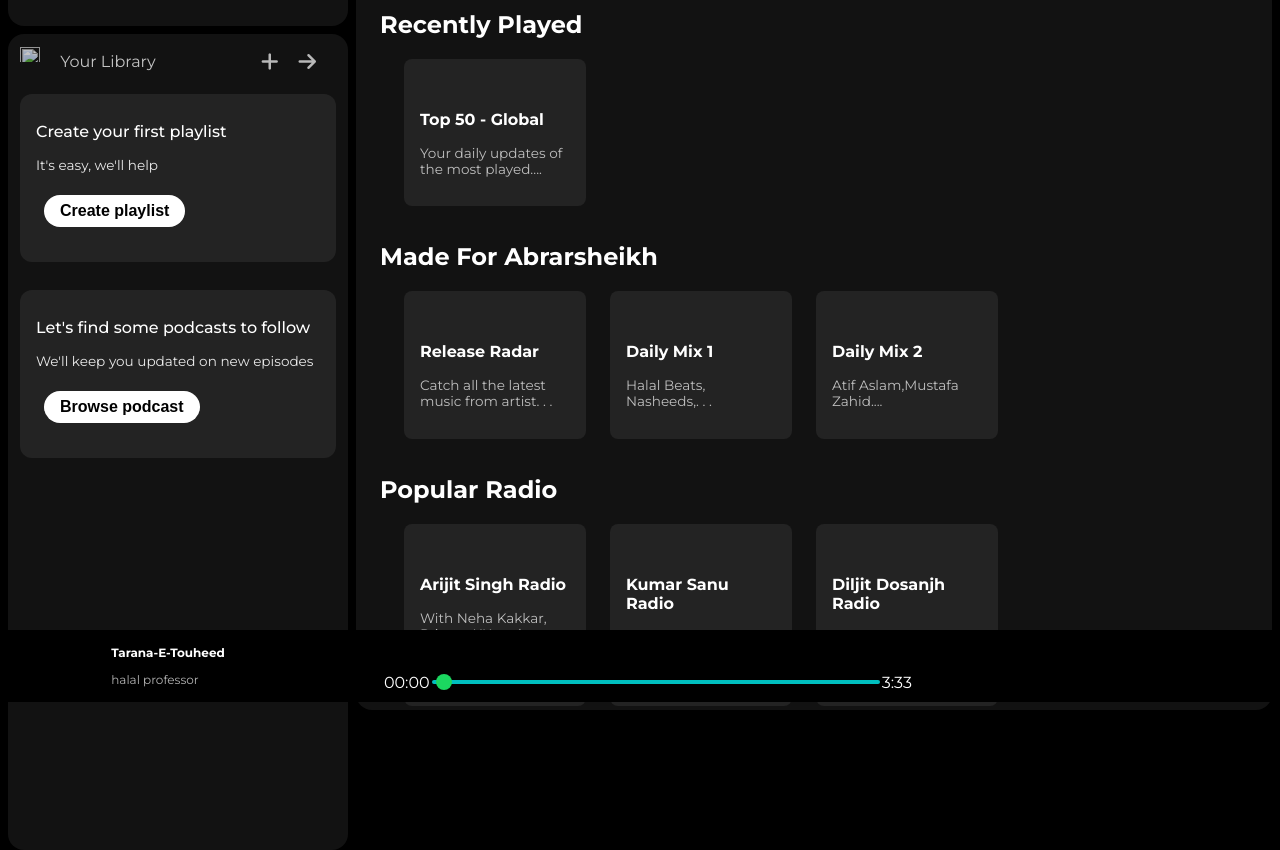
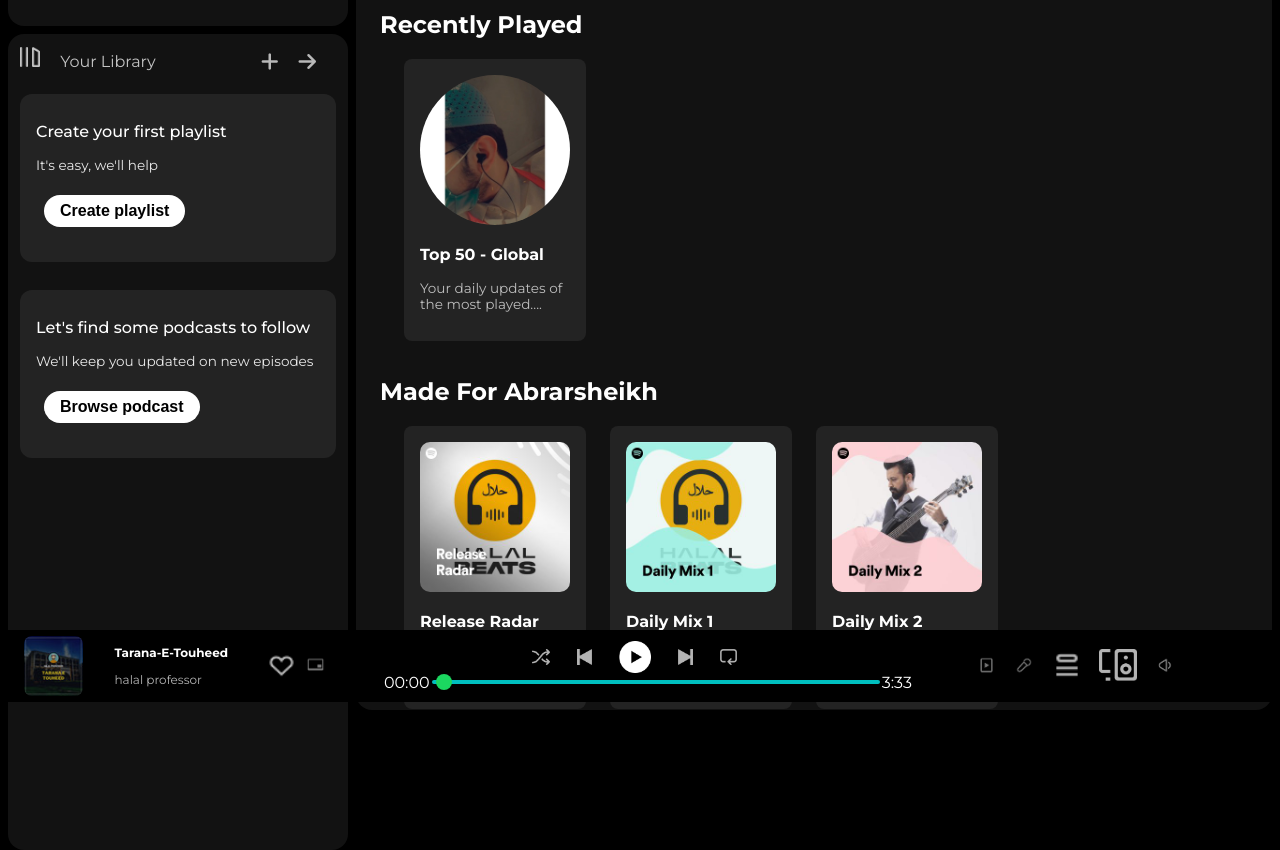
Before and after one commit to MASheikh774/Spotif-Clone, a plain HTML site: page index.html in a window 1280 px wide. Shown: the part 98-948 px from the top of the page. Drawn offline with Linux system fonts and the light colour scheme.

Commit message:
assests path change
images path changed

```diff
--- a/index.html
+++ b/index.html
@@ -12,7 +12,7 @@
       crossorigin="anonymous"
       referrerpolicy="no-referrer"
     />
-    <link rel="icon" href="./assets/logo.png" />
+    <link rel="icon" href="logo.png" />
     <title>Spotify - Web Player: Music for everyone</title>
 
     <link rel="preconnect" href="https://fonts.googleapis.com" />
@@ -38,7 +38,7 @@
         <div class="library">
           <div class="option">
             <div class="lib-option nav-option">
-              <img src="./assets/library_icon.png" alt="" />
+              <img src="library_icon.png" alt="" />
               <a href="#">Your Library</a>
             </div>
             <div class="icons">
@@ -64,8 +64,8 @@
         <header>
           <div class="sticky-nav">
             <div class="sticky-nav-icon">
-              <img src="./assets/backward_icon.png" alt="" />
-              <img src="./assets/forward_icon.png" class="hide" alt="" />
+              <img src="backward_icon.png" alt="" />
+              <img src="forward_icon.png" class="hide" alt="" />
             </div>
             <div class="sticky-nav-option">
               <button class="badge nav-item hide">Explore Premium</button>
@@ -86,7 +86,7 @@
         <div class="card-container">
           <div class="card">
             <img
-              src="assets/recently-played.jpg"
+              src="recently-played.jpg"
               alt=""
               class="card-img"
               style="border-radius: 100px"
@@ -99,19 +99,19 @@
         <h2>Made For Abrarsheikh</h2>
         <div class="card-container">
           <div class="card">
-            <img src="assets/Halal-beats.jpg" alt="" class="card-img" />
+            <img src="Halal-beats.jpg" alt="" class="card-img" />
             <p class="card-title">Release Radar</p>
             <p class="card-info">Catch all the latest music from artist. . .</p>
           </div>
 
           <div class="card">
-            <img src="assets/Daily Mix 1.jpg" alt="" class="card-img" />
+            <img src="Daily Mix 1.jpg" alt="" class="card-img" />
             <p class="card-title">Daily Mix 1</p>
             <p class="card-info">Halal Beats, Nasheeds,. . .</p>
           </div>
 
           <div class="card">
-            <img src="assets/Daily Mix-2.jpg" alt="" class="card-img" />
+            <img src="Daily Mix-2.jpg" alt="" class="card-img" />
             <p class="card-title">Daily Mix 2</p>
             <p class="card-info">Atif Aslam,Mustafa Zahid....</p>
           </div>
@@ -120,19 +120,19 @@
         <h2>Popular Radio</h2>
         <div class="card-container">
           <div class="card">
-            <img src="assets/en-GB1.jpg" alt="" class="card-img" />
+            <img src="en-GB1.jpg" alt="" class="card-img" />
             <p class="card-title">Arijit Singh Radio</p>
             <p class="card-info">With Neha Kakkar, Pritam, KK and more</p>
           </div>
 
           <div class="card">
-            <img src="assets/en-GB2.jpg" alt="" class="card-img" />
+            <img src="en-GB2.jpg" alt="" class="card-img" />
             <p class="card-title">Kumar Sanu Radio</p>
             <p class="card-info">With Udit Narayan, Alka Yagnik, Anuradha...</p>
           </div>
 
           <div class="card">
-            <img src="assets/en-GB.jpg" alt="" class="card-img" />
+            <img src="en-GB.jpg" alt="" class="card-img" />
             <p class="card-title">Diljit Dosanjh Radio</p>
             <p class="card-info">With Garry Sandhu, Ranjit Bawa, Amrinder</p>
           </div>
@@ -141,19 +141,19 @@
         <h2>Featured Charts</h2>
         <div class="card-container">
           <div class="card">
-            <img src="assets/card5img.jpeg" alt="" class="card-img" />
+            <img src="card5img.jpeg" alt="" class="card-img" />
             <p class="card-title">Top Songs Global</p>
             <p class="card-info">Yor daily updates of the most played....</p>
           </div>
 
           <div class="card">
-            <img src="assets/card6img.jpeg" alt="" class="card-img" />
+            <img src="card6img.jpeg" alt="" class="card-img" />
             <p class="card-title">Top Songs - India</p>
             <p class="card-info">Yor daily updates of the most played....</p>
           </div>
 
           <div class="card">
-            <img src="assets/card1img.jpeg" alt="" class="card-img" />
+            <img src="card1img.jpeg" alt="" class="card-img" />
             <p class="card-title">Top 50 - Global</p>
             <p class="card-info">Yor daily updates of the most played....</p>
           </div>
@@ -212,42 +212,42 @@
       <div class="music-player">
         <div class="album">
           <div class="album-picture">
-            <img src="assets/album_picture.jpeg" alt="" />
+            <img src="album_picture.jpeg" alt="" />
           </div>
           <div class="album-infoo">
             <p class="album-title">Tarana-E-Touheed</p>
             <p class="album-info">halal professor</p>
           </div>
           <div class="album-buttons">
-            <img src="assets/album_icon1.png" alt="" />
-            <img src="assets/album_icon2.png" alt="" />
+            <img src="album_icon1.png" alt="" />
+            <img src="album_icon2.png" alt="" />
           </div>
         </div>
         <div class="player">
           <div class="player-controls">
             <img
-              src="./assets/player_icon1.png"
+              src="player_icon1.png"
               alt=""
               class="player-control-icon"
             />
             <img
-              src="./assets/player_icon2.png"
+              src="player_icon2.png"
               alt=""
               class="player-control-icon"
             />
             <img
-              src="./assets/player_icon3.png"
+              src="player_icon3.png"
               alt=""
               class="player-control-icon"
               style="opacity: 1; height: 2rem"
             />
             <img
-              src="./assets/player_icon4.png"
+              src="player_icon4.png"
               alt=""
               class="player-control-icon"
             />
             <img
-              src="./assets/player_icon5.png"
+              src="player_icon5.png"
               alt=""
               class="player-control-icon"
             />
@@ -267,27 +267,27 @@
         <div class="controls">
           <button>
             <span class="controls_icon">
-              <img src="assets/controls_icon1.png" alt=""
+              <img src="controls_icon1.png" alt=""
             /></span>
           </button>
           <button>
             <span class="controls_icon">
-              <img src="assets/controld_icon2.png" alt=""
+              <img src="controld_icon2.png" alt=""
             /></span>
           </button>
           <button>
             <span class="controls_icon">
-              <img src="assets/controls_icon3.png" alt=""
+              <img src="controls_icon3.png" alt=""
             /></span>
           </button>
           <button>
             <span class="controls_icon">
-              <img src="assets/controls_icon4.png" alt=""
+              <img src="controls_icon4.png" alt=""
             /></span>
           </button>
           <button>
             <span class="controls_icon">
-              <img src="assets/controls_icon5.png" alt=""
+              <img src="controls_icon5.png" alt=""
             /></span>
           </button>
         </div>
```
